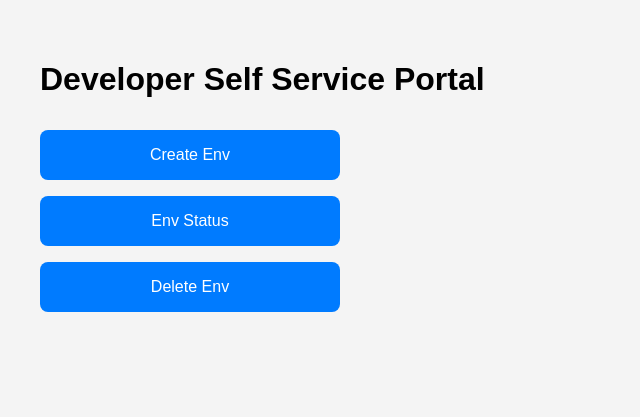
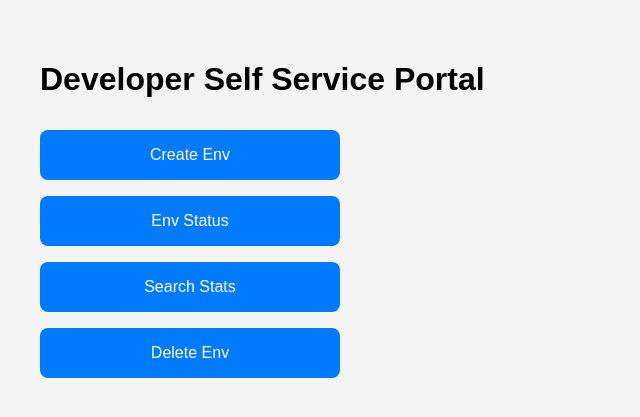
Before and after one commit to ishimto/Platform-Engineering, a Flask app: page / in a window 1280 px wide. Shown: the top 417 px of the page, without its empty margins (0-640 px from the left). Run offline with Flask 3, Linux system fonts and the light colour scheme.

Commit message:
added stats route

```diff
--- a/templates/index.html
+++ b/templates/index.html
@@ -37,6 +37,7 @@
     <div class="button-container">
         <a href="/create" class="button">Create Env</a>
         <a href="/status" class="button">Env Status</a>
+        <a href="/stats" class="button">Search Stats</a>
         <a href="/delete" class="button">Delete Env</a>
     </div>
 </body>
```
